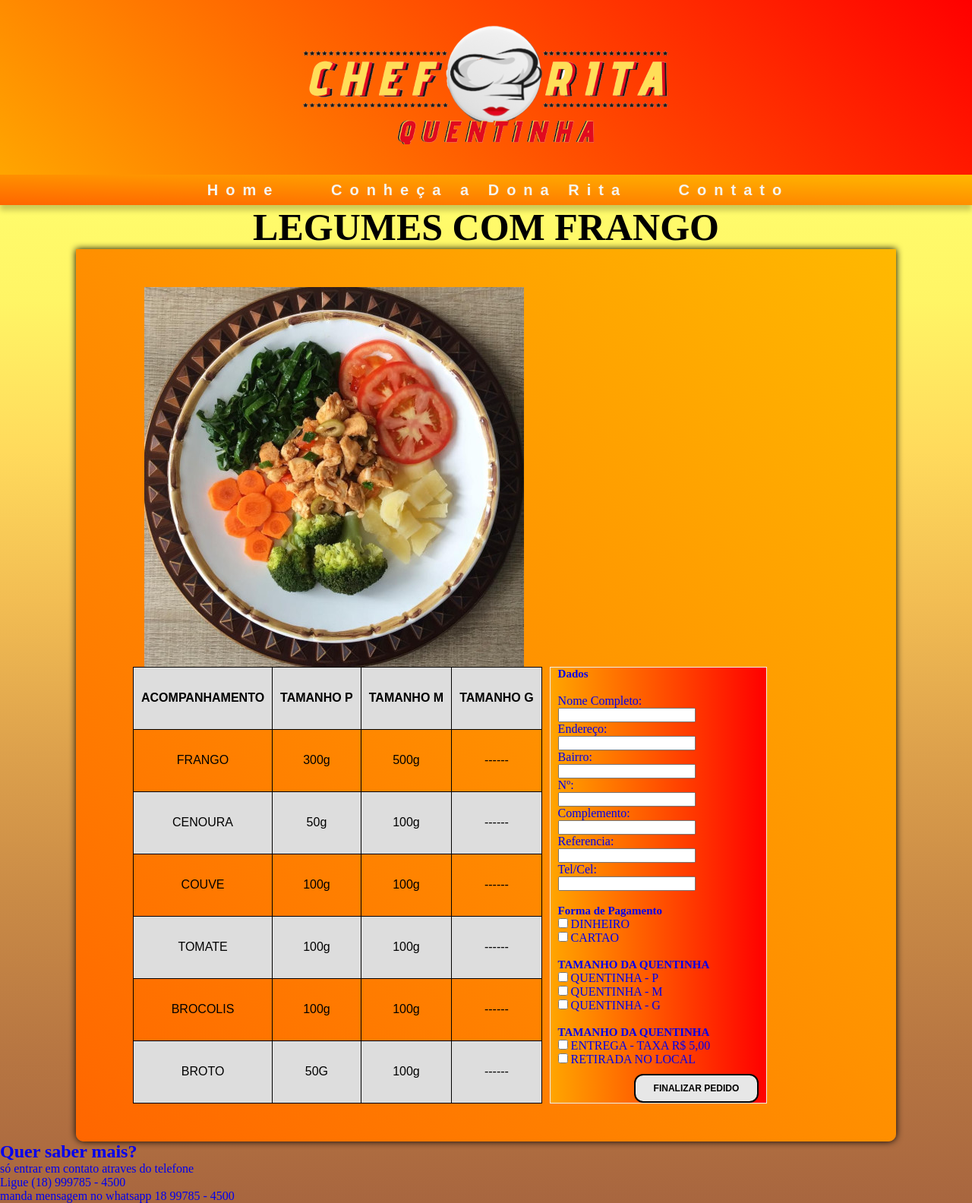
After one commit to JonathanPGs/Site_Marmitas_, a PHP site: page /pag1.php in a window 1280 px wide. The commit adds this page. Shown: the whole page at 76% size. Run offline with PHP 8.4, Linux system fonts and the light colour scheme.

Commit message:
add as paginas

```diff
--- a/Projeto_Site_Marmita/Dados.php
+++ b/Projeto_Site_Marmita/Dados.php
@@ -1,14 +1,47 @@
 <?php
 
 $marmitas = [
-  ["id" => 1, "NOME" =>"LEGUMES COM FRANGO", "TAMANHO" =>"P e M", "Kg"=> "450g - 700g", "PRECO" =>"15,00 - 20,00"],
-  ["id" => 2, "NOME" =>"LEGUMES COM PEIXE", "TAMANHO" =>"P e M", "Kg"=> "450g - 700g",  "PRECO" =>"18,00 - 24,00"],
-  ["id" => 3, "NOME" =>"LEGUMES COM CARNE", "TAMANHO" =>"P e M", "Kg"=> "450g - 700g",  "PRECO" =>"20,00 - 30,00"],
-  ["id" => 4, "NOME" =>"P A N Q U E C A", "TAMANHO" =>"M e G", "Kg"=> "600g - 850g",  "PRECO" =>"15,00 - 25,00"],
+  ["id" => 1, "NOME" =>"LEGUMES COM FRANGO", "TAMANHO" =>"P e M", "Kg"=> "700g - 1000g", "PRECO" =>"15,00 - 25,00"],
+  ["id" => 2, "NOME" =>"LEGUMES COM PEIXE", "TAMANHO" =>"P e M", "Kg"=> "700g - 1000g",  "PRECO" =>"18,00 - 29,00"],
+  ["id" => 3, "NOME" =>"LEGUMES COM CARNE", "TAMANHO" =>"P e M", "Kg"=> "700g - 1000g",  "PRECO" =>"20,00 - 33,00"],
+  ["id" => 4, "NOME" =>"P A N Q U E C A", "TAMANHO" =>"M e G", "Kg"=> "400g - 700g",  "PRECO" =>"15,00 - 25,00"],
   ["id" => 5, "NOME" =>"MACARÃO E ALMONDEGA", "TAMANHO" =>"P - M e G", "Kg"=> "400g - 850g",  "PRECO" =>"15,00 - 33,50"],
   ["id" => 6, "NOME" =>"FILÉ A CAVALO", "TAMANHO" =>"M e G", "Kg"=> "500g - 900g",  "PRECO" =>"30,00 - 40,00"],
   ["id" => 7, "NOME" =>"PEIXE E FRITAS", "TAMANHO" =>"P - M e G", "Kg"=> "400g - 950g",  "PRECO" =>"30,00 - 45,00"],
   ["id" => 8, "NOME" =>"FRANGO GRELHADO", "TAMANHO" =>"P - M e G", "Kg"=> "350g - 700g",  "PRECO" =>"25,00 - 45,00"],
   ["id" => 9, "NOME" =>"FRANGO ASSADO", "TAMANHO" =>"M e G", "Kg"=> "400g - 800g",  "PRECO" =>"30,00 - 45,00"],
-]
-?>
+];
+
+$LegumesFrango = [
+  ["ig" => 1, "IGREDIENTE" =>"FRANGO", "TAM-P" =>"300g", "TAM-M" =>"500g", "TAM-G" =>" ------ "],
+  ["ig" => 2, "IGREDIENTE" =>"CENOURA", "TAM-P" =>"50g", "TAM-M" =>"100g", "TAM-G" =>" ------ "],
+  ["ig" => 3, "IGREDIENTE" =>"COUVE", "TAM-P" =>"100g", "TAM-M" =>"100g", "TAM-G" =>" ------ "],
+  ["ig" => 4, "IGREDIENTE" =>"TOMATE", "TAM-P" =>"100g", "TAM-M" =>"100g", "TAM-G" =>" ------ "],
+  ["ig" => 5, "IGREDIENTE" =>"BROCOLIS", "TAM-P" =>"100g", "TAM-M" =>"100g", "TAM-G" =>" ------ "],
+  ["ig" => 6, "IGREDIENTE" =>"BROTO", "TAM-P" =>"50G", "TAM-M" =>"100g", "TAM-G" =>" ------ "],
+
+];
+
+$LegumesPeixe = [
+  ["ig" => 1, "IGREDIENTE" =>"MELUSA", "TAM-P" =>"300g", "TAM-M" =>"500g", "TAM-G" =>" ------ "],
+  ["ig" => 2, "IGREDIENTE" =>"CENOURA", "TAM-P" =>"50g", "TAM-M" =>"100g", "TAM-G" =>" ------ "],
+  ["ig" => 3, "IGREDIENTE" =>"ERVILHA", "TAM-P" =>"50g", "TAM-M" =>"100g", "TAM-G" =>" ------ "],
+  ["ig" => 4, "IGREDIENTE" =>"MACHICI", "TAM-P" =>"100g", "TAM-M" =>"100g", "TAM-G" =>" ------ "],
+  ["ig" => 5, "IGREDIENTE" =>"BROCOLIS", "TAM-P" =>"150g", "TAM-M" =>"100g", "TAM-G" =>" ------ "],
+  ["ig" => 6, "IGREDIENTE" =>"BROTO", "TAM-P" =>"50g", "TAM-M" =>"100g", "TAM-G" =>" ------ "],
+];
+
+$LegumesCarne = [
+  ["ig" => 1, "IGREDIENTE" =>"ACEM", "TAM-P" =>"100g", "TAM-M" =>"550g", "TAM-G" =>" ------ "],
+  ["ig" => 2, "IGREDIENTE" =>"CENOURA", "TAM-P" =>"50g", "TAM-M" =>"50g", "TAM-G" =>" ------ "],
+  ["ig" => 3, "IGREDIENTE" =>"ERVILHA", "TAM-P" =>"50g", "TAM-M" =>"50g", "TAM-G" =>" ------ "],
+  ["ig" => 4, "IGREDIENTE" =>"ARROZ", "TAM-P" =>"150g", "TAM-M" =>"200g", "TAM-G" =>" ------ "],
+  ["ig" => 5, "IGREDIENTE" =>"BROCOLIS", "TAM-P" =>"150g", "TAM-M" =>"150g", "TAM-G" =>" ------ "],
+
+];
+
+$Panqueca = [
+  ["ig" => 1, "IGREDIENTE" =>"CARNE/PQ/FRANGO", "TAM-P" =>" ------ ", "TAM-M" =>"200g", "TAM-G" =>"400g"],
+  ["ig" => 2, "IGREDIENTE" =>"MOLHO VERMELHO", "TAM-P" =>" ------ ", "TAM-M" =>"100ml", "TAM-G" =>"200ml"],
+  ["ig" => 3, "IGREDIENTE" =>"ALFACE E TOMATE", "TAM-P" =>" ------ ", "TAM-M" =>"100g", "TAM-G" =>"100g"],
+];
--- a/Projeto_Site_Marmita/Dependencias.php
+++ b/Projeto_Site_Marmita/Dependencias.php
@@ -5,11 +5,8 @@
     text-decoration: none;
   }
 
-
-
   body {
     background-image: linear-gradient(180deg, #ffff7c 0, #ffff6f 12.5%, #fff565 25%, #ffda5c 37.5%, #f2bd53 50%, #dda14c 62.5%, #c98a46 75%, #b77642 87.5%, #a8663f 100%);
-
   }
 
   header {
@@ -18,10 +15,7 @@
     padding-bottom: 40px;
   }
 
-
-
   nav {
-
     display: flex;
     justify-content: space-around;
     align-items: center;
@@ -31,7 +25,6 @@
     height: 5vh;
     margin: auto;
     box-shadow: 0px 7px 7px rgba(0, 0, 0, 0.1992);
-
   }
 
   nav a {
@@ -48,11 +41,6 @@
     text-transform: uppercase;
   }
 
-
-
-
-
-
   .nav-list a {
     letter-spacing: 10px;
     margin-left: 32px;
@@ -60,13 +48,11 @@
     font-weight: bold;
     color: whitesmoke;
     padding: 10px;
-
   }
 
   .img {
     display: flex;
     margin: auto;
-
   }
 
   article {
@@ -91,7 +77,6 @@
     display: flex;
     flex-wrap: wrap;
     margin: 0 100px;
-
   }
 
   #Principal {
@@ -103,15 +88,9 @@
     align-content: center;
     row-gap: 20px;
     column-gap: 300px;
-
-
-
-
-
   }
 
   #Marmitas {
-
     background-image: linear-gradient(50deg, orange, red);
     padding: 3em;
     font-family: Arial, Helvetica, sans-serif;
@@ -122,7 +101,6 @@
     margin: 10px -85px 5px -30px;
     border: 2px solid black;
     box-shadow: 0px 7px 7px rgba(0, 0, 0, 0.1992);
-
 
   }
 
@@ -135,7 +113,6 @@
     margin-left: auto;
     margin-right: auto;
     padding: 10px 0;
-
     ;
   }
 
@@ -145,11 +122,7 @@
     margin-right: auto;
     padding: 35px 0;
     align-items: flex-end;
-
-
-
     ;
-
   }
 
   button {
@@ -162,7 +135,14 @@
     font-weight: bold;
     margin-top: 10px;
     margin-inline-start: 100px;
+  }
 
+  button:hover {
+    box-shadow: 0 12px 16px 0 rgba(0, 0, 0, 0.24), 0 17px 50px 0 rgba(0, 0, 0, 0.19);
+    background-color: #4CAF50;
+    /* Green */
+    color: white;
+    font-weight: bold;
   }
 
   button:hover {
@@ -173,4 +153,59 @@
     font-weight: bold;
 
   }
+
+  .unica {
+    width: 350px;
+    text-align: center;
+    padding: 15px 20px;
+    border: 1px solid #eee;
+    border-radius: 6px;
+    background-color: #FCC302;
+    font-size: 18px;
+
+  }
+
+
+
+  table {
+    font-family: arial, sans-serif;
+    border-collapse: collapse;
+    padding: 0 20px;
+    margin-right: 10px;
+  }
+
+  td,
+  th {
+    border: 1px solid black;
+    text-align: center;
+    padding: 5 10 5 10;
+
+  }
+
+  tr:nth-child(even) {
+    background-color: #dddddd;
+  }
+
+  .config {
+    margin-left: 15px;
+
+  }
+
+  form {
+    border: 1px solid #eee;
+    padding: 0 10px;
+    text-decoration: none;
+    background-image: linear-gradient(90deg, orange, red);
+    align-items: center;
+    justify-content: space-between;
+  }
+
+  input {
+    color: black;
+  }
+
+  h5 {
+    font-size: 15px;
+
+  }
 </style>
--- /dev/null
+++ b/Projeto_Site_Marmita/botao.js
@@ -0,0 +1,5 @@
+const btn = document.querySelector("button");
+
+btn.addEventListener("click", function () {
+  alert("SEU PEDIDO FOI REALIZADO COM SUCESSO");
+});
--- /dev/null
+++ b/Projeto_Site_Marmita/pag1.php
@@ -0,0 +1,139 @@
+<?php
+require_once "Dependencias.php";
+require_once "Dados.php";
+?>
+
+<!DOCTYPE html>
+<html lang="pt-br">
+
+<head>
+  <meta charset="UTF-8">
+  <meta http-equiv="X-UA-Compatible" content="IE=edge">
+  <meta name="viewport" content="width=device-width, initial-scale=1.0">
+  <title>Quentinhas Dona Rita</title>
+  <link rel="shortcut icon" href="imagens/favicon-16x16.png" type="image/x-icon">
+</head>
+
+<body>
+  <header>
+    <img class="img" src="imagens/LOGO NAV.png" alt="logo html 5">
+  </header>
+  <nav>
+    <a class="logo"></a>
+    <ul class="nav-list">
+
+      <a href="index.php">Home</li>
+        <a href="#">Conheça a Dona Rita</li>
+          <a href="#">Contato</li>
+
+    </ul>
+  </nav>
+  </header>
+  <h1> LEGUMES COM FRANGO </h1>
+  <article class="flex">
+    <table>
+      <tr>
+        <img src="Marmita/Grande1.jpg" alt="" class="config">
+
+      <tr>
+        <th>ACOMPANHAMENTO</th>
+        <th>TAMANHO P</th>
+        <th>TAMANHO M</th>
+        <th>TAMANHO G</th>
+      </tr>
+      <tr>
+        <td><?php echo $LegumesFrango[0]["IGREDIENTE"]; ?></td>
+        <td><?php echo $LegumesFrango[0]["TAM-P"]; ?></td>
+        <td><?php echo $LegumesFrango[0]["TAM-M"]; ?></td>
+        <td><?php echo $LegumesFrango[0]["TAM-G"]; ?></td>
+      </tr>
+      <tr>
+        <td><?php echo $LegumesFrango[1]["IGREDIENTE"]; ?></td>
+        <td><?php echo $LegumesFrango[1]["TAM-P"]; ?></td>
+        <td><?php echo $LegumesFrango[1]["TAM-M"]; ?></td>
+        <td><?php echo $LegumesFrango[1]["TAM-G"]; ?></td>
+      </tr>
+      <tr>
+        <td><?php echo $LegumesFrango[2]["IGREDIENTE"]; ?></td>
+        <td><?php echo $LegumesFrango[2]["TAM-P"]; ?></td>
+        <td><?php echo $LegumesFrango[2]["TAM-M"]; ?></td>
+        <td><?php echo $LegumesFrango[2]["TAM-G"]; ?></td>
+      </tr>
+      <tr>
+        <td><?php echo $LegumesFrango[3]["IGREDIENTE"]; ?></td>
+        <td><?php echo $LegumesFrango[3]["TAM-P"]; ?></td>
+        <td><?php echo $LegumesFrango[3]["TAM-M"]; ?></td>
+        <td><?php echo $LegumesFrango[3]["TAM-G"]; ?></td>
+      </tr>
+      <tr>
+        <td><?php echo $LegumesFrango[4]["IGREDIENTE"]; ?></td>
+        <td><?php echo $LegumesFrango[4]["TAM-P"]; ?></td>
+        <td><?php echo $LegumesFrango[4]["TAM-M"]; ?></td>
+        <td><?php echo $LegumesFrango[4]["TAM-G"]; ?></td>
+      </tr>
+      <tr>
+        <td><?php echo $LegumesFrango[5]["IGREDIENTE"]; ?></td>
+        <td><?php echo $LegumesFrango[5]["TAM-P"]; ?></td>
+        <td><?php echo $LegumesFrango[5]["TAM-M"]; ?></td>
+        <td><?php echo $LegumesFrango[5]["TAM-G"]; ?></td>
+      </tr>
+      </tr>
+    </table>
+    <br>
+    <div class="opcao">
+
+      <form>
+        <h5>Dados</h5>
+        <br>
+        <label for="fname">Nome Completo:</label><br>
+        <input type="text" id="fname" name="fname" value=""><br>
+        <label for="lname">Endereço:</label><br>
+        <input type="text" id="lname" name="lname" value=""><br>
+        <label for="lname">Bairro:</label><br>
+        <input type="text" id="lname" name="lname" value=""><br>
+        <label for="lname">Nº:</label><br>
+        <input type="text" id="lname" name="lname" value=""><br>
+        <label for="lname">Complemento:</label><br>
+        <input type="text" id="lname" name="lname" value=""><br>
+        <label for="lname">Referencia:</label><br>
+        <input type="text" id="lname" name="lname" value=""><br>
+        <label for="lname">Tel/Cel:</label><br>
+        <input type="text" id="lname" name="lname" value=""><br><br>
+
+        <h5>Forma de Pagamento</h5>
+        <input type="checkbox" id="DINHEIRO" name="fav_language" value="DINHEIRO">
+        <label for="html">DINHEIRO</label><br>
+        <input type="checkbox" id="CARTAO" name="fav_language" value="CARTAO">
+        <label for="css">CARTAO</label><br>
+        <br>
+        <h5>TAMANHO DA QUENTINHA</h5>
+        <input type="checkbox" id="TAM" name="fav_language" value="TAMA-P">
+        <label for="html">QUENTINHA - P</label><br>
+        <input type="checkbox" id="TAM" name="fav_language" value="TAMA-M">
+        <label for="css">QUENTINHA - M</label><br>
+        <input type="checkbox" id="TAM" name="fav_language" value="TAMA-G">
+        <label for="css">QUENTINHA - G</label><br>
+        <br>
+        <h5>TAMANHO DA QUENTINHA</h5>
+        <input type="checkbox" id="Entrega" name="fav_language" value="ENTREGA">
+        <label for="html"> ENTREGA - TAXA R$ 5,00 </label><br>
+        <input type="checkbox" id="TAM" name="fav_language" value="RETIRADA">
+        <label for="css">RETIRADA NO LOCAL</label><br>
+        <button>FINALIZAR PEDIDO</button>
+      </form>
+    </div>
+
+
+
+  </article>
+
+  <footer>
+    <h2>Quer saber mais?</h2>
+    <p>só entrar em contato atraves do telefone</p>
+    <p> Ligue (18) 999785 - 4500 </p>
+    <p> manda mensagem no whatsapp 18 99785 - 4500 </p>
+  </footer>
+</body>
+<script src="botao.js"> </script>
+
+</html>
```
Also changed, not shown: Projeto_Site_Marmita/index.php (+15 -15 lines), Projeto_Site_Marmita/pag2.php (added, +139 -0 lines), Projeto_Site_Marmita/pag3.php (added, +134 -0 lines), Projeto_Site_Marmita/pag4.php (added, +122 -0 lines), Projeto_Site_Marmita/Marmita/Grande1.jpg (added), Projeto_Site_Marmita/Marmita/Grande2.2.jpg (added), Projeto_Site_Marmita/Marmita/Grande2.jpg (added), Projeto_Site_Marmita/Marmita/Grande3.jpg (added), Projeto_Site_Marmita/Marmita/Grande4.jpg (added).
